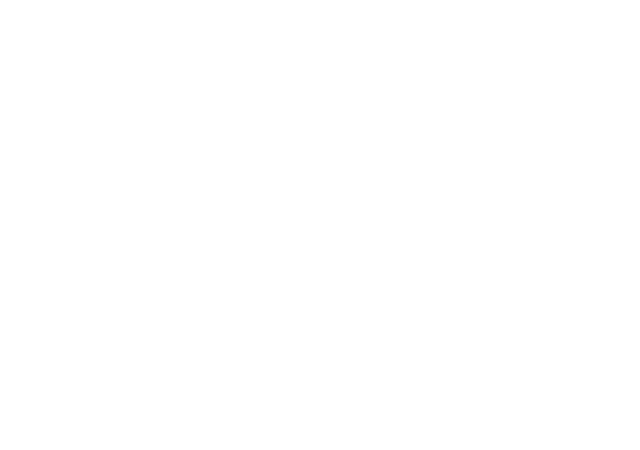
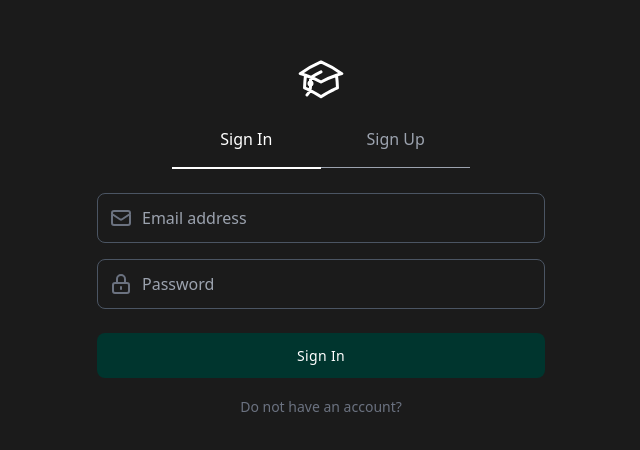
Before and after one commit to Smart-Grades/simple-grades, a Nuxt app: page /auth in a window 1280 px wide. Before the commit this address had no page. Shown: the part 164-614 px from the top of the page, without its empty margins (319-959 px from the left). Built offline with nearby package versions, Linux system fonts and the light colour scheme; a web font is replaced by a local one.

Commit message:
F: Finished Auth-Page

```diff
--- a/components/Header.vue
+++ b/components/Header.vue
@@ -4,8 +4,7 @@
             <NuxtLink to="/"><span class="font-main font-bold text-white || sm:text-xl || md:text-2xl || 2xl:text-3xl">SmartGrades</span></NuxtLink>
 
             <div class="space-x-3 | flex items-center || sm:space-x-4 || lg:space-x-6">
-                <button class="font-main font-bold text-2xs shadow-2xl | bg-white border-[1px] w-14 py-1 rounded-md | transition ease-out duration-300 hover:scale-105 || sm:w-20 sm:py-2 sm:text-xs || lg:w-24 lg:py-2.5 lg:text-xs || 2xl:w-28 2xl:py-3 2xl:text-base">Sign Up</button>
-                <button class="font-main font-bold text-white text-2xs shadow-2xl | border-[1px] w-14 py-1 rounded-md | transition ease-out duration-300 hover:scale-105 || sm:w-20 sm:py-2 sm:text-xs || lg:w-24 lg:py-2.5 lg:text-xs || 2xl:w-28 2xl:py-3 2xl:text-base">Login</button>
+                <NuxtLink to="/auth"><button class="font-main font-bold text-2xs shadow-2xl | bg-white border-[1px] w-14 py-1 rounded-md | transition ease-out duration-300 hover:scale-105 || sm:w-20 sm:py-2 sm:text-xs || lg:w-24 lg:py-2.5 lg:text-xs || 2xl:w-28 2xl:py-3 2xl:text-base">Sign Up</button></NuxtLink>
             </div>
         </div>
     </div>
--- /dev/null
+++ b/components/Login.vue
@@ -0,0 +1,67 @@
+<template>
+    <div>
+        <div class="container flex items-center justify-center min-h-screen px-6 mx-auto">
+            <form class="w-full max-w-md">
+                <div class="flex justify-center mx-auto">
+                    <NuxtLink to="/">
+                        <svg xmlns="http://www.w3.org/2000/svg" fill="none" viewBox="0 0 24 24" stroke-width="1.5" stroke="currentColor" class="w-12 h-12 text-white">
+                            <path stroke-linecap="round" stroke-linejoin="round" d="M4.26 10.147a60.436 60.436 0 00-.491 6.347A48.627 48.627 0 0112 20.904a48.627 48.627 0 018.232-4.41 60.46 60.46 0 00-.491-6.347m-15.482 0a50.57 50.57 0 00-2.658-.813A59.905 59.905 0 0112 3.493a59.902 59.902 0 0110.399 5.84c-.896.248-1.783.52-2.658.814m-15.482 0A50.697 50.697 0 0112 13.489a50.702 50.702 0 017.74-3.342M6.75 15a.75.75 0 100-1.5.75.75 0 000 1.5zm0 0v-3.675A55.378 55.378 0 0112 8.443m-7.007 11.55A5.981 5.981 0 006.75 15.75v-1.5" />
+                        </svg>
+                    </NuxtLink>
+                </div>
+
+                <div class="flex items-center justify-center mt-6">
+                    <a href="#" class="w-1/3 pb-4 font-medium text-center text-white capitalize border-b-2 border-white">
+                        sign in
+                    </a>
+
+                    <a @click="() => switchAuthForm()" href="#" class="w-1/3 pb-4 font-medium text-center text-gray-400 capitalize border-b border-gray-400">
+                        sign up
+                    </a>
+                </div>
+
+
+                <div class="relative flex items-center mt-6">
+                    <span class="absolute">
+                        <svg xmlns="http://www.w3.org/2000/svg" class="w-6 h-6 mx-3 text-gray-500" fill="none" viewBox="0 0 24 24" stroke="currentColor" stroke-width="2">
+                            <path stroke-linecap="round" stroke-linejoin="round" d="M3 8l7.89 5.26a2 2 0 002.22 0L21 8M5 19h14a2 2 0 002-2V7a2 2 0 00-2-2H5a2 2 0 00-2 2v10a2 2 0 002 2z" />
+                        </svg>
+                    </span>
+
+                    <input type="email" class="block w-full py-3 border rounded-lg px-11 bg-transparent text-gray-300 border-gray-600 focus:border-fom focus:border-fom focus:ring-fom focus:outline-none focus:ring focus:ring-opacity-40" placeholder="Email address">
+                </div>
+
+                <div class="relative flex items-center mt-4">
+                    <span class="absolute">
+                        <svg xmlns="http://www.w3.org/2000/svg" class="w-6 h-6 mx-3 text-gray-500" fill="none" viewBox="0 0 24 24" stroke="currentColor" stroke-width="2">
+                            <path stroke-linecap="round" stroke-linejoin="round" d="M12 15v2m-6 4h12a2 2 0 002-2v-6a2 2 0 00-2-2H6a2 2 0 00-2 2v6a2 2 0 002 2zm10-10V7a4 4 0 00-8 0v4h8z" />
+                        </svg>
+                    </span>
+
+                    <input type="password" class="block w-full px-11 py-3 border rounded-lg bg-transparent text-gray-300 border-gray-600 focus:border-fom focus:border-fom focus:ring-fom focus:outline-none focus:ring focus:ring-opacity-40" placeholder="Password">
+                </div>
+
+
+                <div class="mt-6">
+                    <button class="w-full px-6 py-3 text-sm font-medium tracking-wide text-white capitalize transition-colors duration-300 transform bg-fom rounded-lg hover:opacity-80 hover:transition hover:ease-out-in hover:duration-250 focus:outline-none focus:ring focus:ring-blue-300 focus:ring-opacity-50">
+                        Sign In
+                    </button>
+                </div>
+
+                <div class="mt-4 text-center ">
+                    <a @click="() => switchAuthForm()" href="#" class="text-sm text-gray-500 hover:underline ">
+                        Do not have an account?
+                    </a>
+                </div>
+            </form>
+        </div>
+    </div>
+</template>
+
+<script setup>
+    const switchAuthPage = useState('toggleAuthPage')
+
+    function switchAuthForm() {
+        switchAuthPage.value = !switchAuthPage.value
+    }
+</script>
--- /dev/null
+++ b/components/Register.vue
@@ -0,0 +1,78 @@
+<template>
+    <div>
+        <div class="container flex items-center justify-center min-h-screen px-6 mx-auto">
+            <form class="w-full max-w-md">
+                <div class="flex justify-center mx-auto">
+                    <NuxtLink to="/">
+                        <svg xmlns="http://www.w3.org/2000/svg" fill="none" viewBox="0 0 24 24" stroke-width="1.5" stroke="currentColor" class="w-12 h-12 text-white">
+                            <path stroke-linecap="round" stroke-linejoin="round" d="M4.26 10.147a60.436 60.436 0 00-.491 6.347A48.627 48.627 0 0112 20.904a48.627 48.627 0 018.232-4.41 60.46 60.46 0 00-.491-6.347m-15.482 0a50.57 50.57 0 00-2.658-.813A59.905 59.905 0 0112 3.493a59.902 59.902 0 0110.399 5.84c-.896.248-1.783.52-2.658.814m-15.482 0A50.697 50.697 0 0112 13.489a50.702 50.702 0 017.74-3.342M6.75 15a.75.75 0 100-1.5.75.75 0 000 1.5zm0 0v-3.675A55.378 55.378 0 0112 8.443m-7.007 11.55A5.981 5.981 0 006.75 15.75v-1.5" />
+                        </svg>
+                    </NuxtLink>
+                </div>
+
+                <div class="flex items-center justify-center mt-6">
+                    <a @click="() => switchAuthForm()" href="#" class="w-1/3 pb-4 font-medium text-center text-gray-400 capitalize border-b border-gray-400">
+                        sign in
+                    </a>
+
+                    <a href="#" class="w-1/3 pb-4 font-medium text-center text-white capitalize border-b-2 border-white">
+                        sign up
+                    </a>
+                </div>
+
+
+                <div class="relative flex items-center mt-6">
+                    <span class="absolute">
+                        <svg xmlns="http://www.w3.org/2000/svg" class="w-6 h-6 mx-3 text-gray-500" fill="none" viewBox="0 0 24 24" stroke="currentColor" stroke-width="2">
+                            <path stroke-linecap="round" stroke-linejoin="round" d="M3 8l7.89 5.26a2 2 0 002.22 0L21 8M5 19h14a2 2 0 002-2V7a2 2 0 00-2-2H5a2 2 0 00-2 2v10a2 2 0 002 2z" />
+                        </svg>
+                    </span>
+
+                    <input type="email" class="block w-full py-3 border rounded-lg px-11 bg-transparent text-gray-300 border-gray-600 focus:border-fom focus:border-fom focus:ring-fom focus:outline-none focus:ring focus:ring-opacity-40" placeholder="Email address">
+                </div>
+
+                <div class="relative flex items-center mt-4">
+                    <span class="absolute">
+                        <svg xmlns="http://www.w3.org/2000/svg" class="w-6 h-6 mx-3 text-gray-500" fill="none" viewBox="0 0 24 24" stroke="currentColor" stroke-width="2">
+                            <path stroke-linecap="round" stroke-linejoin="round" d="M12 15v2m-6 4h12a2 2 0 002-2v-6a2 2 0 00-2-2H6a2 2 0 00-2 2v6a2 2 0 002 2zm10-10V7a4 4 0 00-8 0v4h8z" />
+                        </svg>
+                    </span>
+
+                    <input type="password" class="block w-full px-11 py-3 border rounded-lg bg-transparent text-gray-300 border-gray-600 focus:border-fom focus:border-fom focus:ring-fom focus:outline-none focus:ring focus:ring-opacity-40" placeholder="Password">
+                </div>
+
+                <div class="relative flex items-center mt-4">
+                    <span class="absolute">
+                        <svg xmlns="http://www.w3.org/2000/svg" class="w-6 h-6 mx-3 text-gray-500" fill="none" viewBox="0 0 24 24" stroke="currentColor" stroke-width="2">
+                            <path stroke-linecap="round" stroke-linejoin="round" d="M12 15v2m-6 4h12a2 2 0 002-2v-6a2 2 0 00-2-2H6a2 2 0 00-2 2v6a2 2 0 002 2zm10-10V7a4 4 0 00-8 0v4h8z" />
+                        </svg>
+                    </span>
+
+                    <input type="password" class="block w-full px-11 py-3 border rounded-lg bg-transparent text-gray-300 border-gray-600 focus:border-fom focus:border-fom focus:ring-fom focus:outline-none focus:ring focus:ring-opacity-40" placeholder="Confirm Password">
+                </div>
+
+
+                <div class="mt-6">
+                    <button class="w-full px-6 py-3 text-sm font-medium tracking-wide text-white capitalize transition-colors duration-300 transform bg-fom rounded-lg hover:opacity-80 hover:transition hover:ease-out-in hover:duration-250 focus:outline-none focus:ring focus:ring-blue-300 focus:ring-opacity-50">
+                        Sign In
+                    </button>
+                </div>
+
+
+                <div class="mt-4 text-center ">
+                    <a @click="() => switchAuthForm()" href="#" class="text-sm text-gray-500 hover:underline ">
+                        Already have an account?
+                    </a>
+                </div>
+            </form>
+        </div>
+    </div>
+</template>
+
+<script setup>
+    const switchAuthPage = useState('toggleAuthPage')
+
+    function switchAuthForm() {
+        switchAuthPage.value = !switchAuthPage.value
+    }
+</script>
--- /dev/null
+++ b/pages/auth.vue
@@ -0,0 +1,12 @@
+<template>
+    <div>
+        <div class="h-full bg-dark">
+            <Login v-if="switchAuthPage" />
+            <Register v-if="!switchAuthPage" />
+        </div>
+    </div>
+</template>
+
+<script setup>
+    const switchAuthPage = useState('toggleAuthPage', () => true)
+</script>
```
Also changed, not shown: public/assets/img/graduation-hat.png (added).
